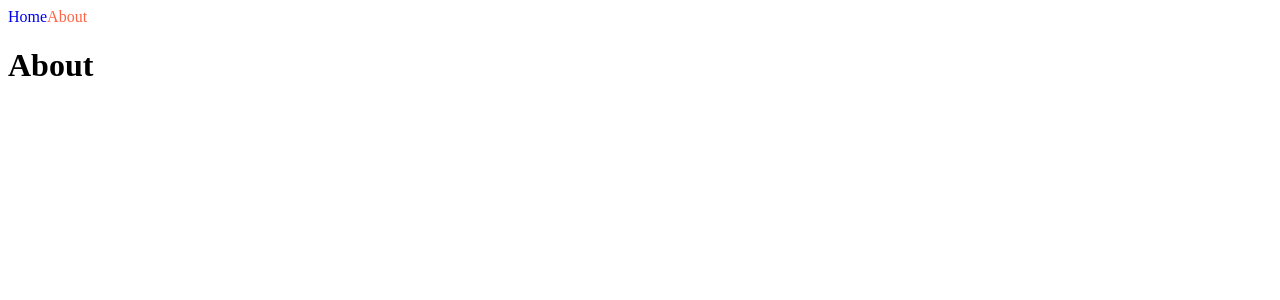
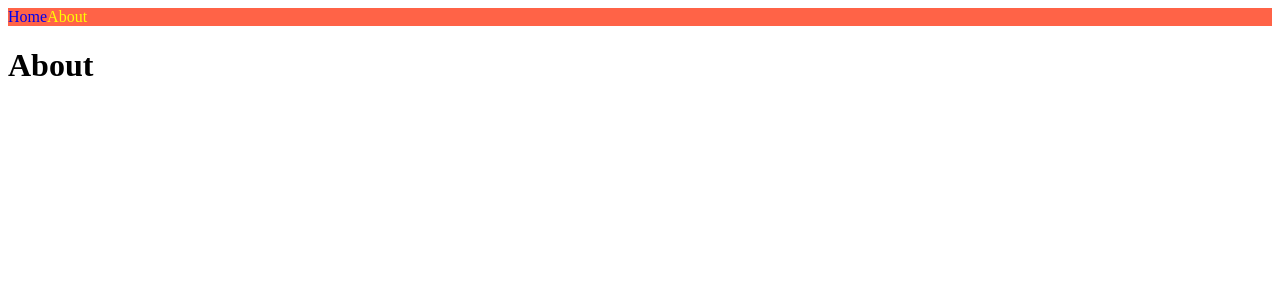
Before and after one commit to yun0727/NextJS-intro, a Next.js app: page /about in a window 1280 px wide. Shown: the top 300 px of the page. Built offline with nearby package versions, Linux system fonts and the light colour scheme.

Commit message:
1.5 Styles JSX

```diff
--- a/components/NavBar.js
+++ b/components/NavBar.js
@@ -6,24 +6,28 @@ export default function NavBar(){
   const router = useRouter();
   return(
     <nav>
-      <Link
-        href="/"
-        className={`${styles.link} ${
-          router.pathname === "/" ? styles.active :""
-          }`}
-        >
-          Home
+      <Link legacyBehavior href="/" >
+          <a className={router.pathname === "/" ? "active" : ""}>
+            Home
+          </a>
+
       </Link>
-      <Link
-        href="/about"
-        className={[
-          styles.link,
-          router.pathname === "/about" ? styles.active : "",
-        ].join(" ")}
-        >
+      <Link legacyBehavior href="/about">
+        <a className={router.pathname === "/about" ? "active": ""}>
           About
+        </a>
       </Link>
-
+      <style jsx>{`
+      nav{
+        background-color: tomato;
+      }
+      a{
+        text-decoration:none;
+      }
+      .active{
+        color: yellow;
+      }
+      `}</style>
     </nav>
   )
 }
```
Also changed, not shown: pages/index.js (+6 -1 lines).
